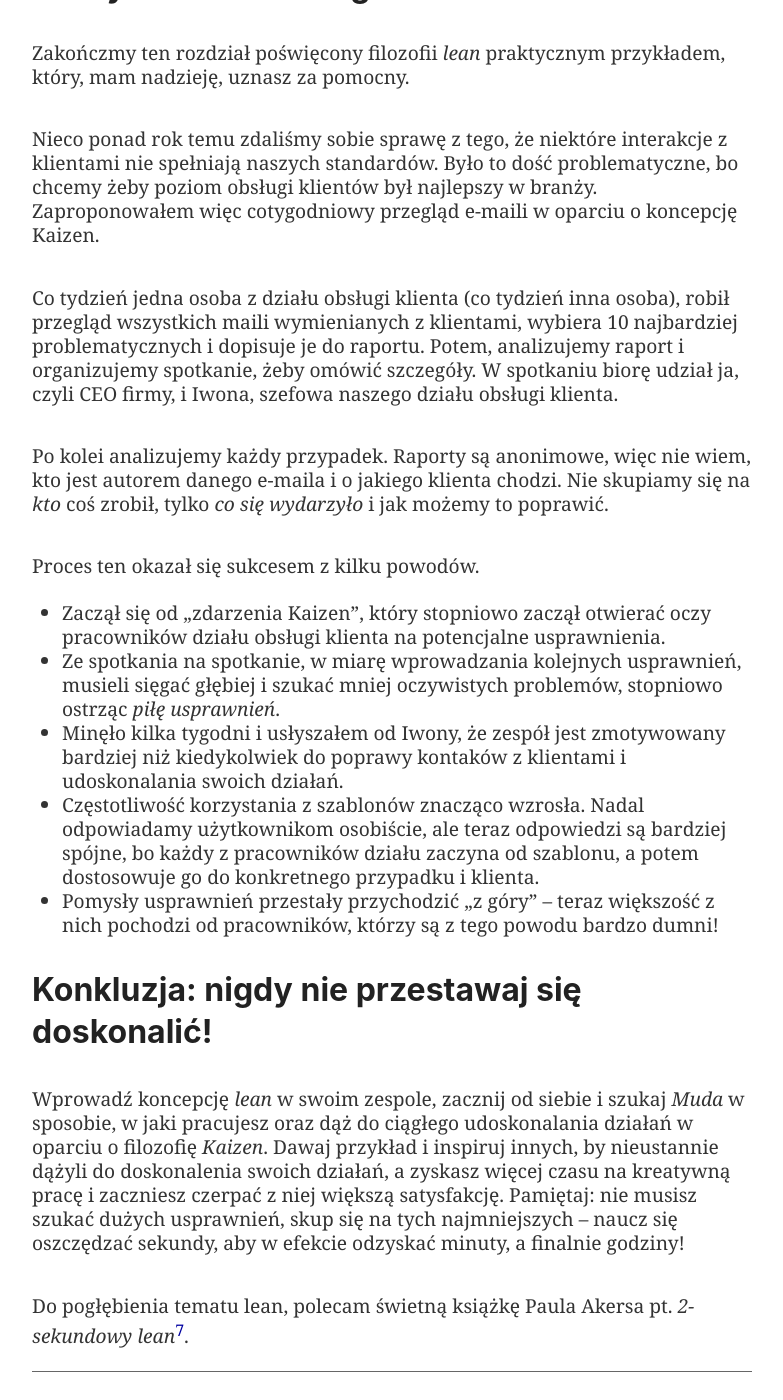
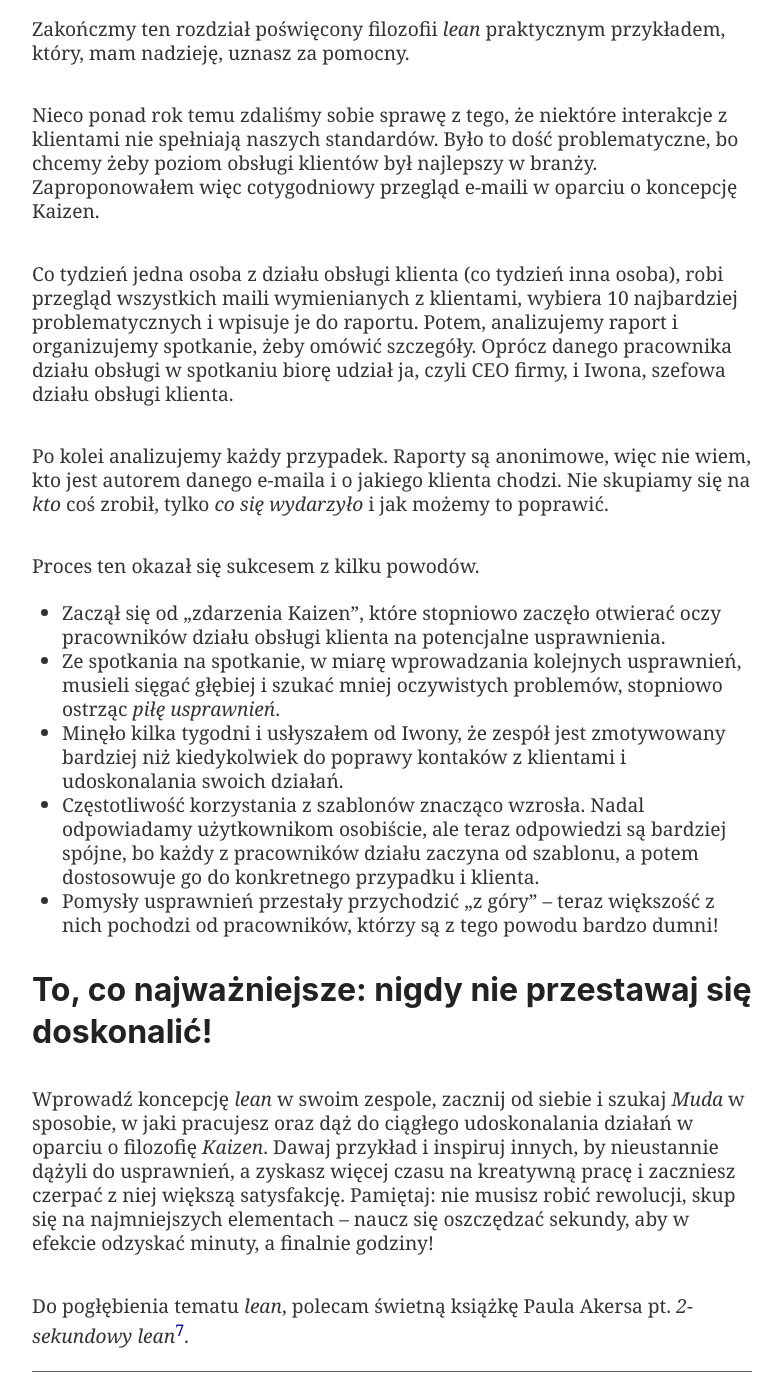
Before and after one commit to Nozbe/NoOffice.org, a Jekyll site: the page built from _pl/lean.md, in a window 1280 px wide and 1400 px high, scrolled down 6409 px. Shown: the whole window, without its empty margins (248-1031 px from the left). Built offline with Jekyll 4.4.1, drawn with Linux system fonts in a browser that asks for light colours; some of the changed text lies outside the part shown.

Commit message:
Update lean.md

```diff
--- a/_pl/lean.md
+++ b/_pl/lean.md
@@ -49,7 +49,7 @@
 
 ### Doskonalenie nie jest jednorazowym zdarzeniem, jest całkowitą zmianą sposobu myślenia
 
-*Lean* to nie tylko koncepcja, ale *styl życia*. Nie jest jednorazowym zdarzeniem – jest zupełnie nowym podejściem do pracy. Kaizen nie bez powodu oznacza *ciągłe* doskonalenie – jest to proces, który nigdy się nie kończy.
+*Lean* to nie tylko koncepcja, ale *styl życia*. Nie jest jednorazowym zdarzeniem – jest zupełnie nowym podejściem do pracy. Kaizen nie bez powodu oznacza *ciągłe doskonalenie* – jest to proces, który nigdy się nie kończy.
 
 > Zawsze można coś ulepszyć. Zawsze jest miejsce na poprawę. Zawsze!
 
@@ -98,7 +98,7 @@
 - Osobiście, planuję posiłki codziennie o tych samych porach, co pomaga mi organizować pracę, bo wiem, kiedy będzie następna przerwa.
 - Dodatkowo, planuję „bloki skupienia”, kiedy chcę nad czymś popracować bez żadnych rozpraszaczy. Wiem, kiedy odbywają się spotkania, dzięki czemu mogę z łatwością zaplanować dwie godziny nieprzerwanej pracy.
 
-Upraszczanie rzeczy i redukowanie bariery wejścia we współpracy zespołowej otwiera oczy na kolejne optymalizacje. Staje się *rzeczą, którą wszyscy robimy*.
+Upraszczanie rzeczy i redukowanie bariery wejścia we współpracy zespołowej otwiera oczy na kolejne optymalizacje. Staje się *tym, co wszyscy robimy*.
 
 ### 5. Chwal się wprowadzonymi usprawnieniami
 
@@ -112,23 +112,23 @@
 
 Nieco ponad rok temu zdaliśmy sobie sprawę z tego, że niektóre interakcje z klientami nie spełniają naszych standardów. Było to dość problematyczne, bo chcemy żeby poziom obsługi klientów był najlepszy w branży. Zaproponowałem więc cotygodniowy przegląd e-maili w oparciu o koncepcję Kaizen.
 
-Co tydzień jedna osoba z działu obsługi klienta (co tydzień inna osoba), robił przegląd wszystkich maili wymienianych z klientami, wybiera 10 najbardziej problematycznych i dopisuje je do raportu. Potem, analizujemy raport i organizujemy spotkanie, żeby omówić szczegóły. W spotkaniu biorę udział ja, czyli CEO firmy, i Iwona, szefowa naszego działu obsługi klienta.
+Co tydzień jedna osoba z działu obsługi klienta (co tydzień inna osoba), robi przegląd wszystkich maili wymienianych z klientami, wybiera 10 najbardziej problematycznych i wpisuje je do raportu. Potem, analizujemy raport i organizujemy spotkanie, żeby omówić szczegóły. Oprócz danego pracownika działu obsługi w spotkaniu biorę udział ja, czyli CEO firmy, i Iwona, szefowa działu obsługi klienta.
 
 Po kolei analizujemy każdy przypadek. Raporty są anonimowe, więc nie wiem, kto jest autorem danego e-maila i o jakiego klienta chodzi. Nie skupiamy się na *kto* coś zrobił, tylko *co się wydarzyło* i jak możemy to poprawić.
 
 Proces ten okazał się sukcesem z kilku powodów.
 
-- Zaczął się od „zdarzenia Kaizen”, który stopniowo zaczął otwierać oczy pracowników działu obsługi klienta na potencjalne usprawnienia.
+- Zaczął się od „zdarzenia Kaizen”, które stopniowo zaczęło otwierać oczy pracowników działu obsługi klienta na potencjalne usprawnienia.
 - Ze spotkania na spotkanie, w miarę wprowadzania kolejnych usprawnień, musieli sięgać głębiej i szukać mniej oczywistych problemów, stopniowo ostrząc *piłę usprawnień*.
 - Minęło kilka tygodni i usłyszałem od Iwony, że zespół jest zmotywowany bardziej niż kiedykolwiek do poprawy kontaków z klientami i udoskonalania swoich działań.
 - Częstotliwość korzystania z szablonów znacząco wzrosła. Nadal odpowiadamy użytkownikom osobiście, ale teraz odpowiedzi są bardziej spójne, bo każdy z pracowników działu zaczyna od szablonu, a potem dostosowuje go do konkretnego przypadku i klienta.
 - Pomysły usprawnień przestały przychodzić „z góry” – teraz większość z nich pochodzi od pracowników, którzy są z tego powodu bardzo dumni!
 
-## Konkluzja: nigdy nie przestawaj się doskonalić!
+## To, co najważniejsze: nigdy nie przestawaj się doskonalić!
 
-Wprowadź koncepcję *lean* w swoim zespole, zacznij od siebie i szukaj *Muda* w sposobie, w jaki pracujesz oraz dąż do ciągłego udoskonalania działań w oparciu o filozofię *Kaizen*. Dawaj przykład i inspiruj innych, by nieustannie dążyli do doskonalenia swoich działań, a zyskasz więcej czasu na kreatywną pracę i zaczniesz czerpać z niej większą satysfakcję. Pamiętaj: nie musisz szukać dużych usprawnień, skup się na tych najmniejszych – naucz się oszczędzać sekundy, aby w efekcie odzyskać minuty, a finalnie godziny!
+Wprowadź koncepcję *lean* w swoim zespole, zacznij od siebie i szukaj *Muda* w sposobie, w jaki pracujesz oraz dąż do ciągłego udoskonalania działań w oparciu o filozofię *Kaizen*. Dawaj przykład i inspiruj innych, by nieustannie dążyli do usprawnień, a zyskasz więcej czasu na kreatywną pracę i zaczniesz czerpać z niej większą satysfakcję. Pamiętaj: nie musisz robić rewolucji, skup się na najmniejszych elementach – naucz się oszczędzać sekundy, aby w efekcie odzyskać minuty, a finalnie godziny!
 
-Do pogłębienia tematu lean, polecam świetną książkę Paula Akersa pt. *2-sekundowy lean*[^7].
+Do pogłębienia tematu *lean*, polecam świetną książkę Paula Akersa pt. *2-sekundowy lean*[^7].
 
 [^1]: [Koncepcja „lean manufacturing”](https://pl.wikipedia.org/wiki/Lean_manufacturing)
 
```
Also changed, not shown: other parts of _pl/lean.md (+14 -14 lines).
